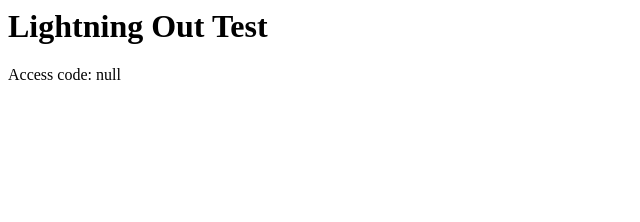
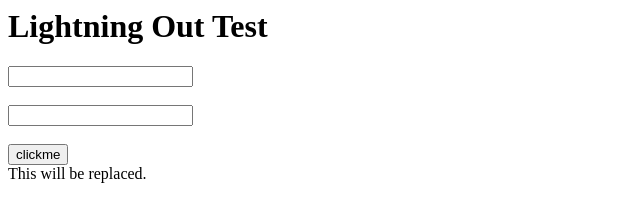
Before and after one commit to kprenger/LightningOutTest, a plain HTML site: page index.html in a window 1280 px wide. Shown: the whole page, without its empty margins (0-640 px from the left). Drawn offline with Linux system fonts and the light colour scheme.

Commit message:
Update index.html

```diff
--- a/index.html
+++ b/index.html
@@ -1,13 +1,18 @@
 <script>
-  setTimeout(() => {
+  function startTheThing() {
     let params = (new URL(document.location)).searchParams;
     let code = params.get("code");
     document.getElementById("replaceMe").innerHTML = "Access code: " + code;
-  }, 2000);
+  };
 </script>
 
 <h1>Lightning Out Test</h1>
 
+<input type="text" id="consumer_key" name="consumer_key"><br><br>
+<input type="text" id="consumer_secret" name="consumer_secret"><br><br>
+
+<input id="clickMe" type="button" value="clickme" onclick="startTheThing();" />
+
 <div id="replaceMe">
   This will be replaced.
 </div>
```
